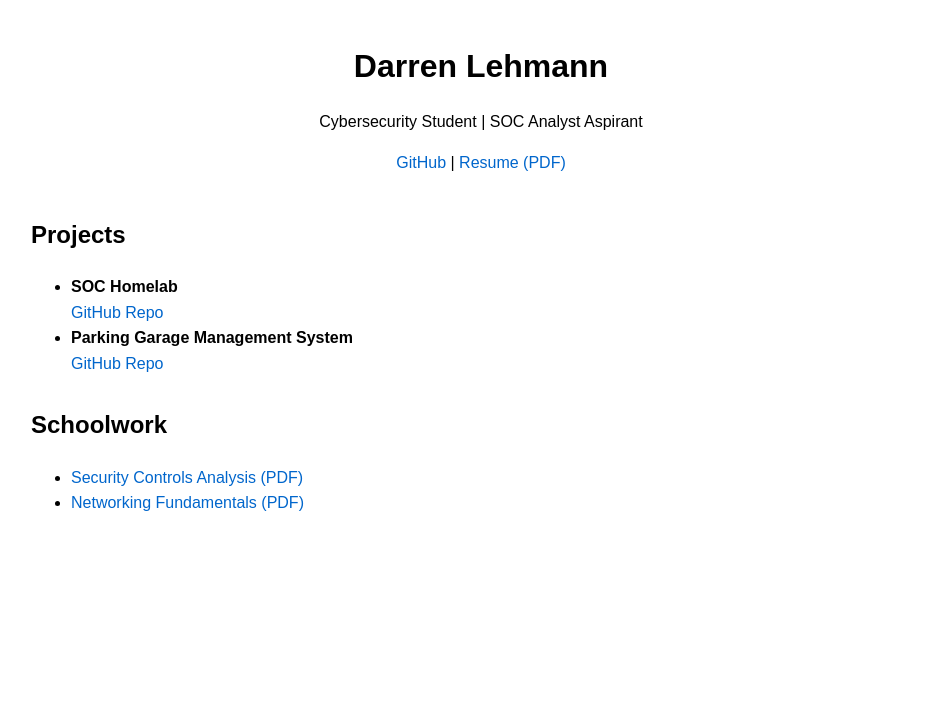
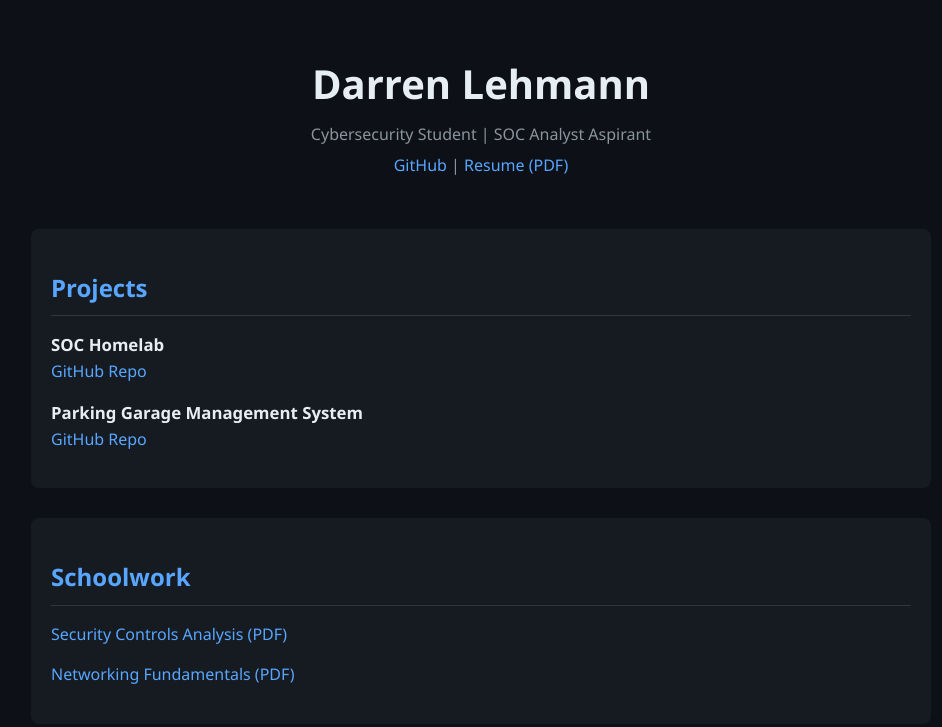
Before and after one commit to lehdarrmann/lehdarrmann.github.io, a plain HTML site: page index.html in a window 1280 px wide. Shown: the whole page, without its empty margins (159-1101 px from the left). Drawn offline with Linux system fonts and the light colour scheme.

Commit message:
Update styles in style.css for improved design

```diff
--- a/style.css
+++ b/style.css
@@ -1,29 +1,76 @@
+/* ===== Global ===== */
 body {
-  font-family: Arial, sans-serif;
+  font-family: "Segoe UI", Arial, sans-serif;
+  background-color: #0d1117;
+  color: #c9d1d9;
   max-width: 900px;
   margin: auto;
-  padding: 20px;
+  padding: 25px;
   line-height: 1.6;
 }
 
+/* ===== Header ===== */
 header {
   text-align: center;
-  margin-bottom: 40px;
+  margin-bottom: 50px;
 }
 
-h1 {
+header h1 {
+  font-size: 2.5em;
   margin-bottom: 5px;
+  color: #e6edf3;
 }
 
+header p {
+  margin: 6px 0;
+  color: #8b949e;
+}
+
+/* ===== Sections ===== */
 section {
+  background-color: #161b22;
+  padding: 20px;
+  border-radius: 8px;
   margin-bottom: 30px;
 }
 
+section h2 {
+  border-bottom: 1px solid #30363d;
+  padding-bottom: 8px;
+  margin-bottom: 15px;
+  color: #58a6ff;
+}
+
+/* ===== Lists ===== */
+ul {
+  list-style-type: none;
+  padding-left: 0;
+}
+
+li {
+  margin-bottom: 15px;
+}
+
+/* ===== Links ===== */
 a {
-  color: #0066cc;
+  color: #58a6ff;
   text-decoration: none;
 }
 
 a:hover {
   text-decoration: underline;
 }
+
+/* ===== Project Titles ===== */
+strong {
+  color: #e6edf3;
+  font-size: 1.05em;
+}
+
+/* ===== Footer (Optional Later) ===== */
+footer {
+  text-align: center;
+  font-size: 0.9em;
+  color: #8b949e;
+  margin-top: 40px;
+}
```
